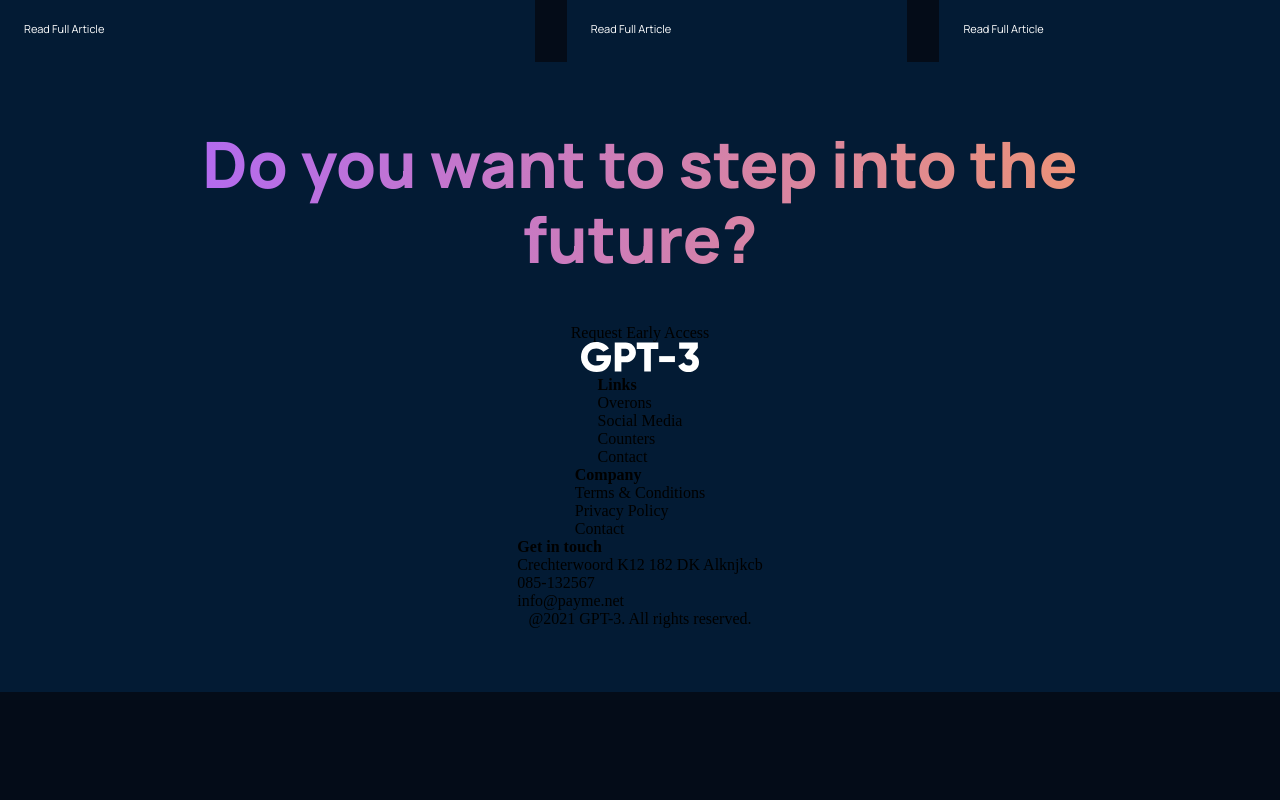
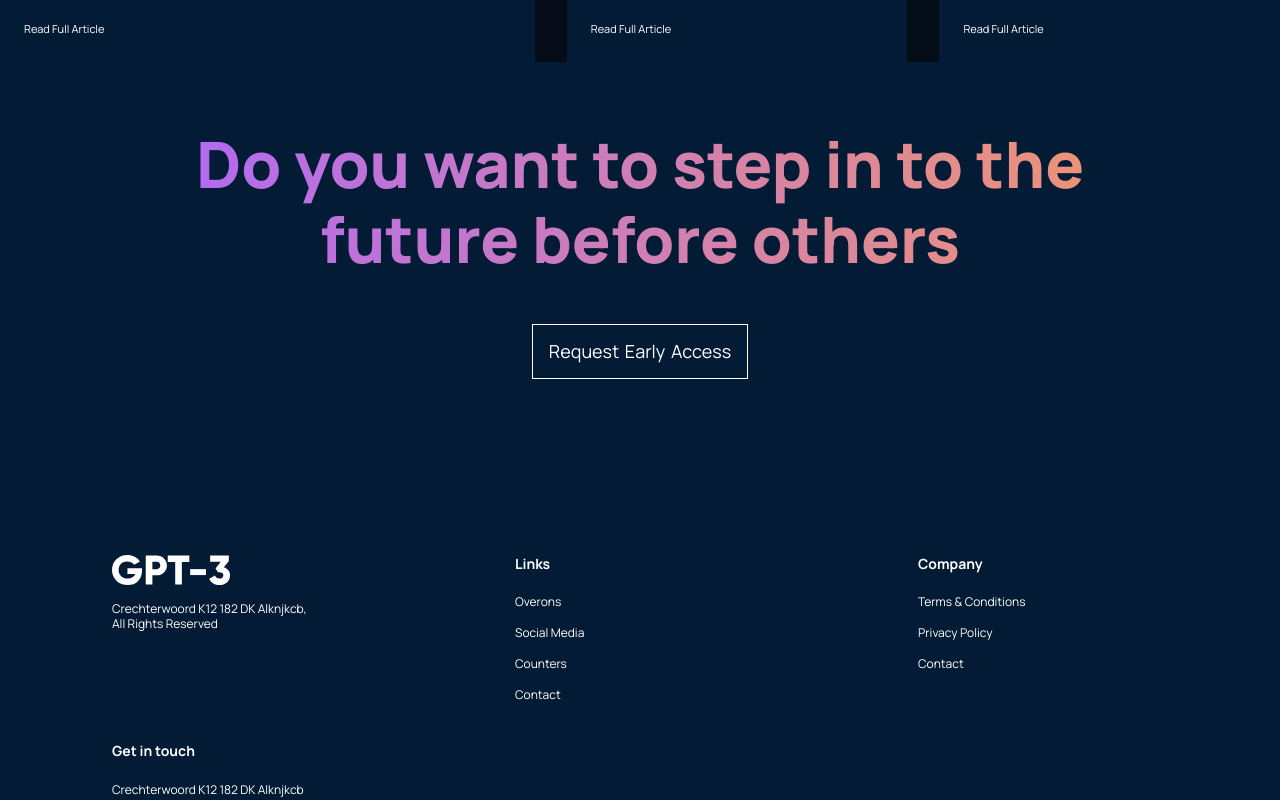
Before and after one commit to dhaedream/modern-ui-clone, a React (Create React App) app: page / in a window 1280 px wide. Shown: the part 4280-5080 px from the top of the page. Before the commit the page ends 4972 px from the top, so only its background shows below. Built offline with nearby package versions, Linux system fonts and the light colour scheme.

Commit message:
more styling

```diff
--- a/src/container/footer/Footer.jsx
+++ b/src/container/footer/Footer.jsx
@@ -1,20 +1,25 @@
 import React from "react";
+import gpt3Logo from "../../assets/logo.svg";
 import "./footer.css";
-import gpt3Logo from "../../assets/logo.svg";
 
-const Footer = () => {
-  return (
+const Footer = () => (
   <div className="gpt3__footer section__padding">
     <div className="gpt3__footer-heading">
-        <h1 className="gradient__text">Do you want to step into the future?</h1>
+      <h1 className="gradient__text">
+        Do you want to step in to the future before others
+      </h1>
     </div>
-      <div className="got3__footer-btn">
+
+    <div className="gpt3__footer-btn">
       <p>Request Early Access</p>
     </div>
+
     <div className="gpt3__footer-links">
-        <div className="gpt3__footer-links-logo">
-          <img src={gpt3Logo} alt="logo" />
-        </div>
+      <div className="gpt3__footer-links_logo">
+        <img src={gpt3Logo} alt="gpt3_logo" />
+        <p>
+          Crechterwoord K12 182 DK Alknjkcb, <br /> All Rights Reserved
+        </p>
       </div>
       <div className="gpt3__footer-links_div">
         <h4>Links</h4>
@@ -35,11 +40,12 @@
         <p>085-132567</p>
         <p>info@payme.net</p>
       </div>
+    </div>
+
     <div className="gpt3__footer-copyright">
       <p>@2021 GPT-3. All rights reserved.</p>
     </div>
   </div>
 );
-};
 
 export default Footer;
--- a/src/container/footer/footer.css
+++ b/src/container/footer/footer.css
@@ -33,3 +33,82 @@
   margin-bottom: 10rem;
   cursor: pointer;
 }
+.gpt3__footer-btn p {
+  font-size: 18px;
+  font-family: var(--font-family);
+  line-height: 21px;
+  color: #fff;
+  word-spacing: 2px;
+}
+
+.gpt3__footer-links {
+  display: flex;
+  justify-content: space-between;
+  align-items: flex-start;
+  flex-direction: row;
+  flex-wrap: wrap;
+
+  width: 100%;
+  text-align: left;
+}
+
+.gpt3__footer-links div {
+  width: 250px;
+  margin: 1rem;
+}
+
+.gpt3__footer-links_logo {
+  display: flex;
+  flex-direction: column;
+}
+
+.gpt3__footer-links_logo img {
+  width: 118px;
+  height: 30px;
+
+  margin-bottom: 1rem;
+}
+
+.gpt3__footer-links_logo p {
+  font-family: var(--font-family);
+  font-size: 12px;
+  line-height: 15px;
+  color: #fff;
+}
+
+.gpt3__footer-links_div {
+  display: flex;
+  justify-content: flex-start;
+  flex-direction: column;
+}
+
+.gpt3__footer-links_div h4 {
+  font-size: 14px;
+  line-height: 17px;
+  font-family: var(--font-family);
+  color: #fff;
+
+  margin-bottom: 0.9rem;
+}
+.gpt3__footer-links_div p {
+  font-size: 12px;
+  line-height: 15px;
+  font-family: var(--font-family);
+  color: #fff;
+
+  margin: 0.5rem 0;
+  cursor: pointer;
+}
+
+.gpt3__footer-copyright {
+  margin-top: 2rem;
+  text-align: center;
+  width: 100%;
+}
+
+.gpt3__footer-copyright p {
+  font-size: 12px;
+  font-family: var(--font-family);
+  line-height: 15px;
+  color: #fff;
+}
```
Lines whose indentation alone changed are shown as unchanged.
